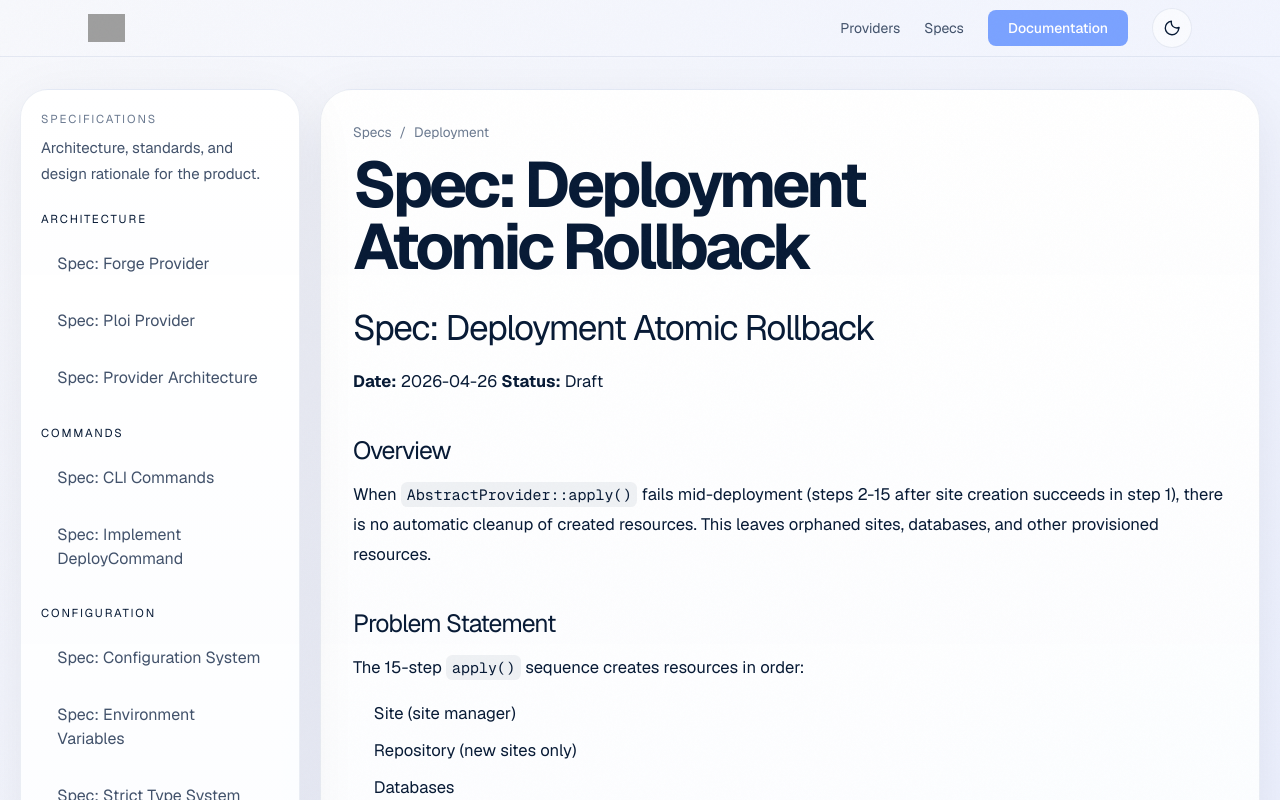
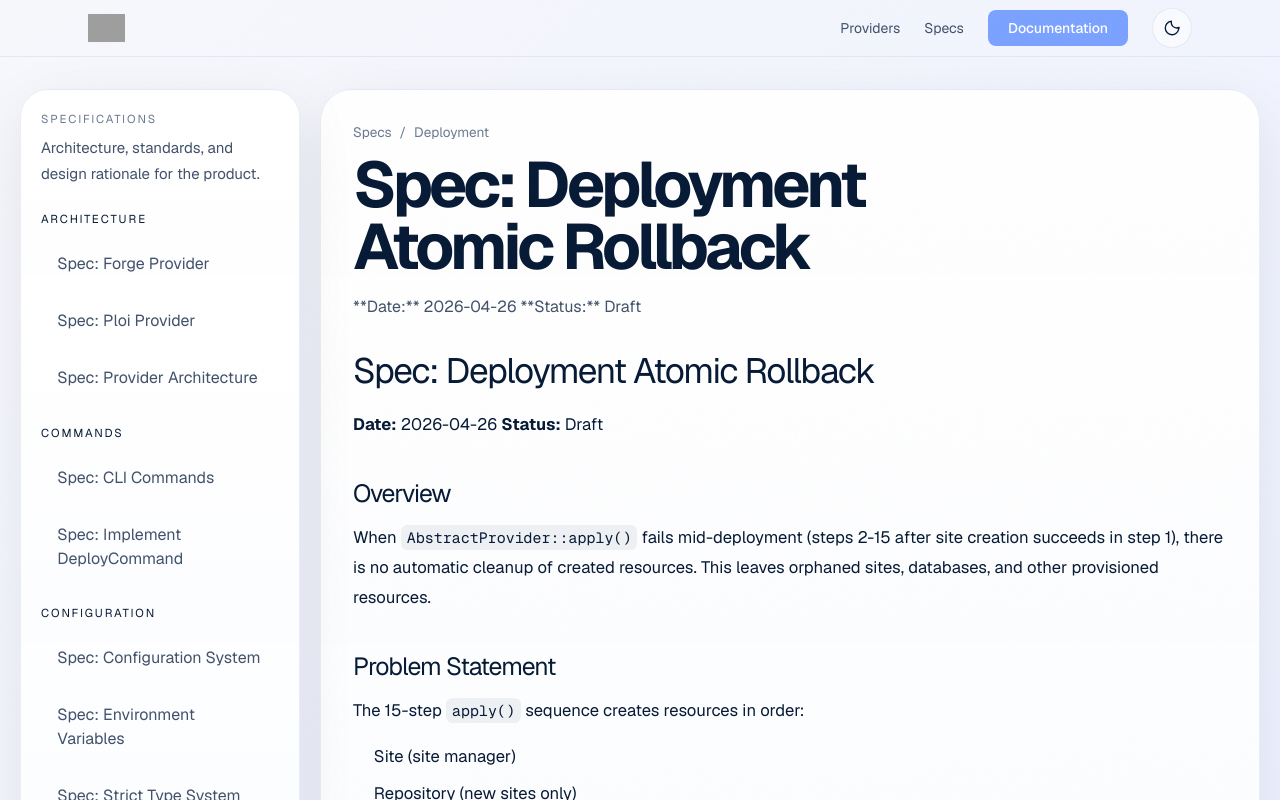
Before and after one commit to shippercli/website, a Next.js app: page /specs/atomic-rollback in a window 1280 px wide. Shown: the top 800 px of the page. Built offline with nearby package versions, Linux system fonts and the light colour scheme; grey boxes are pictures that could not be loaded.

Commit message:
Fix specs article description prop

```diff
--- a/app/specs/[slug]/page.tsx
+++ b/app/specs/[slug]/page.tsx
@@ -36,6 +36,7 @@ export default async function SpecPage({ params }: { params: Promise<{ slug: str
       kind="specs"
       sectionLabel={currentSection}
       title={spec.title}
+      description={spec.description}
       currentSlug={slug}
       navigation={navigation}
       html={spec.content.replace(/^#\s+(.+)$/m, "").trim()}
```
